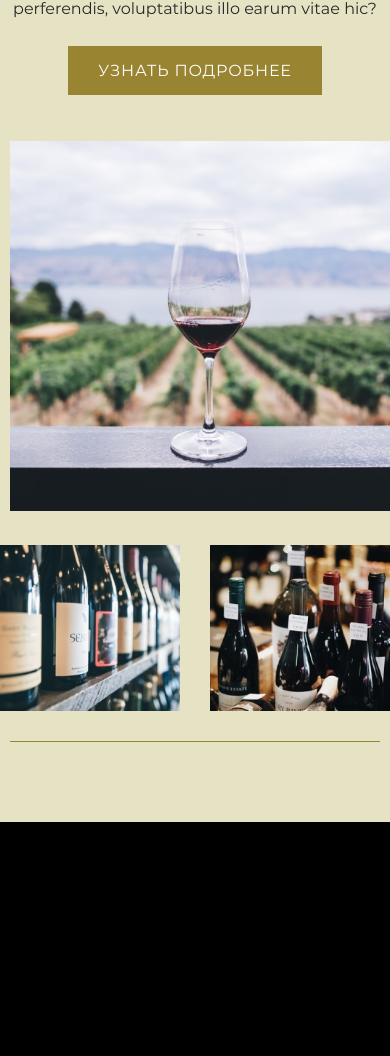
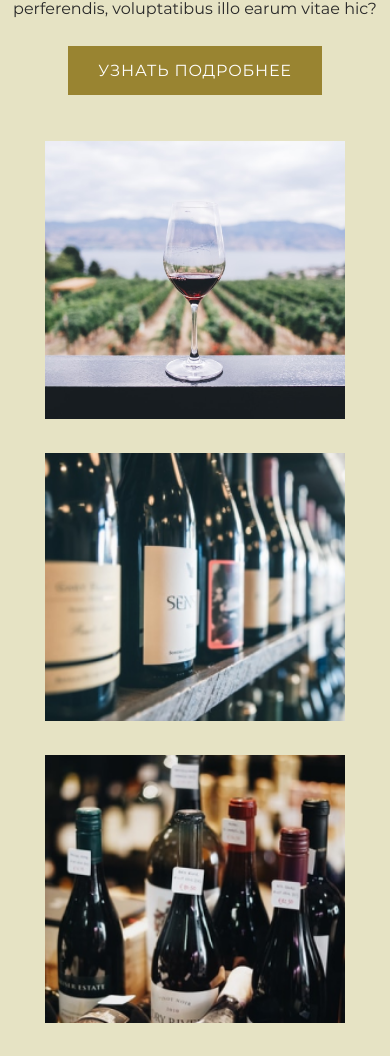
Before and after one commit to Blendero0/Blendero0.github.io, a plain HTML site: page project/index.html in a window 390 px wide. Shown: the part 2692-3748 px from the top of the page. Before the commit the page ends 3514 px from the top, so only its background shows below. Drawn offline with Linux system fonts and the light colour scheme.

Commit message:
commit project

```diff
--- a/project/css/style.css
+++ b/project/css/style.css
@@ -298,6 +298,20 @@ body{
 .citate__text{
     font-size: 12px;
 }
+.img__a{
+    max-width: 300px;
+}
+.right__bottom span{
+    padding: 0;
+}
+.right__bottom{
+    display: block;
+    text-align: center;
+}
+.right__bottom img{
+    max-width: 300px;
+    width: 100%;
+}
 }
 /* ------ */
 
```
